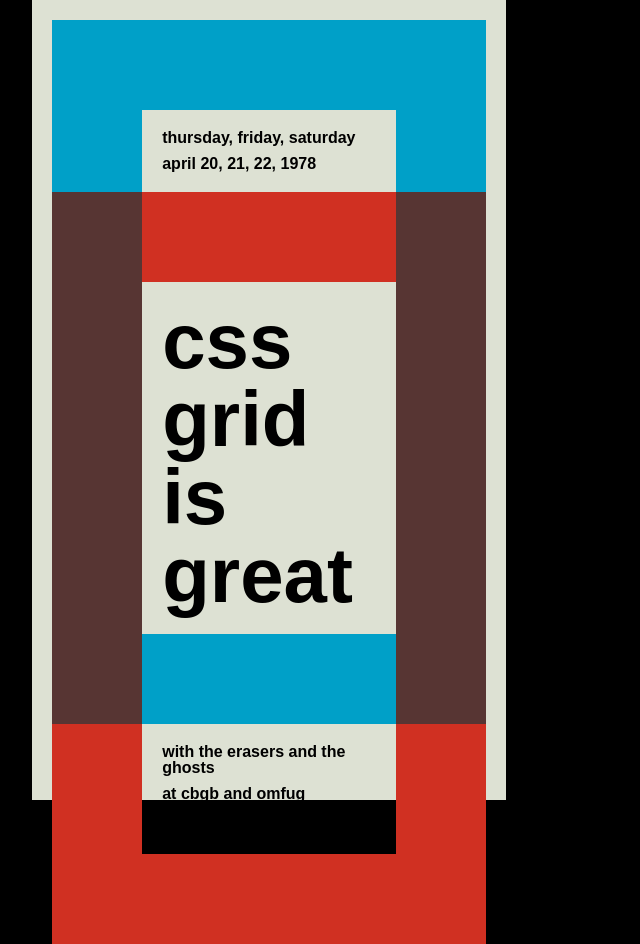
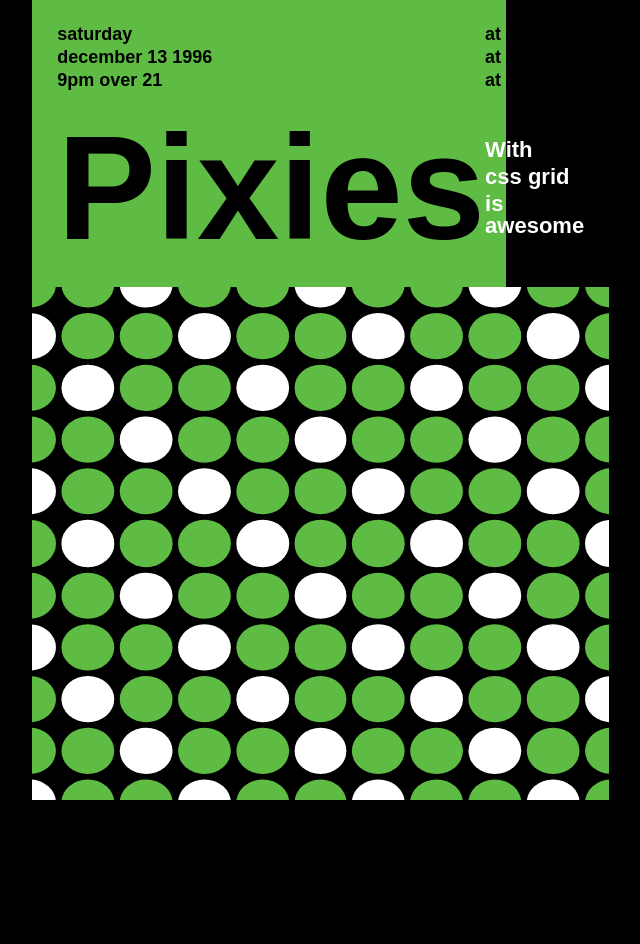
Before and after one commit to dlwogmlzz/Nomad-csslayoutcourse, a website built with Vite: page index.html in a window 1280 px wide. Shown: the whole page, without its empty margins (371-1011 px from the left). After the commit the page ends 800 px from the top, so only its background shows below. Built offline with nearby package versions, Linux system fonts and the light colour scheme.

Commit message:
20260703_study_csslayout - 연습 레이아웃 Project작성 #9, Pixies Poster 코드 수정완료.

```diff
--- a/index.html
+++ b/index.html
@@ -5,32 +5,156 @@
   <meta charset="UTF-8">
   <meta name="viewport" content="width=device-width, initial-scale=1.0">
   <link rel="stylesheet" href="/styles/style.scss">
-  <title>#10 CSS Layout MasterClass</title>
+  <title>#9 CSS Layout MasterClass</title>
 </head>
 
 <body>
   <div class="poster">
-    <div class="top-left"></div>
-    <div class="top-top"></div>
-    <div class="top-right"></div>
-    <div class="top-bottom">
-      <span>thursday, friday, saturday</span>
-      <span>april 20, 21, 22, 1978</span>
+    <div class="top">
+      <div class="top__box">
+        <span>saturday</span>
+        <span>december 13 1996</span>
+        <span>9pm over 21</span>
+      </div>
+      <div class="top__box">
+        <span>at the rat</span>
+        <span>at the rat</span>
+        <span>at the rat</span>
+      </div>
+      <div class="top__box">
+        <h1>Pixies</h1>
+      </div>
+      <div class="top__box">
+        <span>With</span>
+        <span>css grid</span>
+        <span>is awesome</span>
+      </div>
     </div>
-    <div class="center-left"></div>
-    <div class="center-top"></div>
-    <div class="center-right"></div>
-    <div class="center-center">
-      <h1>css grid is great</h1>
+    <div class="bottom">
+      <div class="circles">
+        <div class="circle"></div>
+        <div class="circle"></div>
+        <div class="circle"></div>
+        <div class="circle"></div>
+        <div class="circle"></div>
+        <div class="circle"></div>
+        <div class="circle"></div>
+        <div class="circle"></div>
+        <div class="circle"></div>
+        <div class="circle"></div>
+        <div class="circle"></div>
+        <div class="circle"></div>
+        <div class="circle"></div>
+        <div class="circle"></div>
+        <div class="circle"></div>
+        <div class="circle"></div>
+        <div class="circle"></div>
+        <div class="circle"></div>
+        <div class="circle"></div>
+        <div class="circle"></div>
+        <div class="circle"></div>
+        <div class="circle"></div>
+        <div class="circle"></div>
+        <div class="circle"></div>
+        <div class="circle"></div>
+        <div class="circle"></div>
+        <div class="circle"></div>
+        <div class="circle"></div>
+        <div class="circle"></div>
+        <div class="circle"></div>
+        <div class="circle"></div>
+        <div class="circle"></div>
+        <div class="circle"></div>
+        <div class="circle"></div>
+        <div class="circle"></div>
+        <div class="circle"></div>
+        <div class="circle"></div>
+        <div class="circle"></div>
+        <div class="circle"></div>
+        <div class="circle"></div>
+        <div class="circle"></div>
+        <div class="circle"></div>
+        <div class="circle"></div>
+        <div class="circle"></div>
+        <div class="circle"></div>
+        <div class="circle"></div>
+        <div class="circle"></div>
+        <div class="circle"></div>
+        <div class="circle"></div>
+        <div class="circle"></div>
+        <div class="circle"></div>
+        <div class="circle"></div>
+        <div class="circle"></div>
+        <div class="circle"></div>
+        <div class="circle"></div>
+        <div class="circle"></div>
+        <div class="circle"></div>
+        <div class="circle"></div>
+        <div class="circle"></div>
+        <div class="circle"></div>
+        <div class="circle"></div>
+        <div class="circle"></div>
+        <div class="circle"></div>
+        <div class="circle"></div>
+        <div class="circle"></div>
+        <div class="circle"></div>
+        <div class="circle"></div>
+        <div class="circle"></div>
+        <div class="circle"></div>
+        <div class="circle"></div>
+        <div class="circle"></div>
+        <div class="circle"></div>
+        <div class="circle"></div>
+        <div class="circle"></div>
+        <div class="circle"></div>
+        <div class="circle"></div>
+        <div class="circle"></div>
+        <div class="circle"></div>
+        <div class="circle"></div>
+        <div class="circle"></div>
+        <div class="circle"></div>
+        <div class="circle"></div>
+        <div class="circle"></div>
+        <div class="circle"></div>
+        <div class="circle"></div>
+        <div class="circle"></div>
+        <div class="circle"></div>
+        <div class="circle"></div>
+        <div class="circle"></div>
+        <div class="circle"></div>
+        <div class="circle"></div>
+        <div class="circle"></div>
+        <div class="circle"></div>
+        <div class="circle"></div>
+        <div class="circle"></div>
+        <div class="circle"></div>
+        <div class="circle"></div>
+        <div class="circle"></div>
+        <div class="circle"></div>
+        <div class="circle"></div>
+        <div class="circle"></div>
+        <div class="circle"></div>
+        <div class="circle"></div>
+        <div class="circle"></div>
+        <div class="circle"></div>
+        <div class="circle"></div>
+        <div class="circle"></div>
+        <div class="circle"></div>
+        <div class="circle"></div>
+        <div class="circle"></div>
+        <div class="circle"></div>
+        <div class="circle"></div>
+        <div class="circle"></div>
+        <div class="circle"></div>
+        <div class="circle"></div>
+        <div class="circle"></div>
+        <div class="circle"></div>
+        <div class="circle"></div>
+        <div class="circle"></div>
+        <div class="circle"></div>
+        <div class="circle"></div>
+      </div>
     </div>
-    <div class="center-bottom"></div>
-    <div class="bottom-left"></div>
-    <div class="bottom-top">
-      <span>with the erasers and the ghosts</span>
-      <span>at cbgb and omfug<br>315 bowery at bleecker<br>new york, new york</span>
-    </div>
-    <div class="bottom-right"></div>
-    <div class="bottom-bottom"></div>
   </div>
 </body>
 
--- a/styles/style.scss
+++ b/styles/style.scss
@@ -1,10 +1,7 @@
 @import "./reset.scss";
 
-$bg: #dde1d3;
-$blue: #00a0c8;
-$red: #d03022;
-$burntRed: #573533;
-
+$white: #dee1d6;
+$green: #5ebc44;
 
 
 body {
@@ -16,53 +13,54 @@ body {
 }
 
 .poster {
+  background-color: $green;
   width: 37%;
   height: 100%;
   display: grid;
-  grid-template-columns: 90px 1fr 90px;
-  grid-template-rows: 90px 1.2fr 90px 1fr 90px 1.2fr 90px;
-  background-color: $bg;
-  padding: 20px;
-  box-sizing: border-box;
-  .top-left,
-  .top-right,
-  .top-top,
-  .center-bottom {
-    background-color: $blue;
+  grid-template-rows: 30fr 70fr;
+  .top {
+    display: grid;
+    padding: 25px;
+    row-gap: 25px;  /* 행만 */
+    grid-template-columns: 75fr 25fr;
+    .top__box {
+      display: flex;
+      gap: 5px;
+      flex-direction: column;
+      font-weight: 600;
+      font-size: 18px;
+      &:last-child {
+        color: white;
+        font-size: 22px;
+        align-self: center;
+      }
+      h1 {
+        font-size: 148px;
+      }
+    }
   }
-  .center-top,
-  .bottom-left,
-  .bottom-right,
-  .bottom-bottom {
-    background-color: $red;
-  }
-  .center-left,
-  .center-right {
-    background-color: $burntRed;
-  }
-  .top-left,
-  .top-right,
-  .bottom-left,
-  .bottom-right {
-    grid-row: span 2;
-  }
-  .center-left,
-  .center-right {
-    grid-row: span 3;
-  }
-  .bottom-top {
-    display: flex;
-    justify-content: space-between;
-  }
-  h1 {
-    font-size: 78px;
-  }
-  > div {
-    display: flex;
-    flex-direction: column;
-    justify-content: flex-end;
-    padding: 20px;
-    gap: 10px;
-    font-weight: 600;
+  .bottom {
+    overflow: hidden;
+    .circles {
+      transform: scale(1.1);
+      background-color: black;
+      display: grid;
+      gap: 5px;
+      height: 100%;
+      grid-template:  repeat(11, 1fr) / repeat(11, 1fr);
+      .circle {
+        display: flex;
+        justify-content: center;
+        align-items: center;
+        background-color: $green;
+        border-radius: 50%;
+        color: white;
+        font-weight: 600;
+        &:nth-child(3n) { /* 3n - 3의 배수 */
+          background-color: white;
+          color: black;
+        }
+      }
+    }
   }
 }
```
